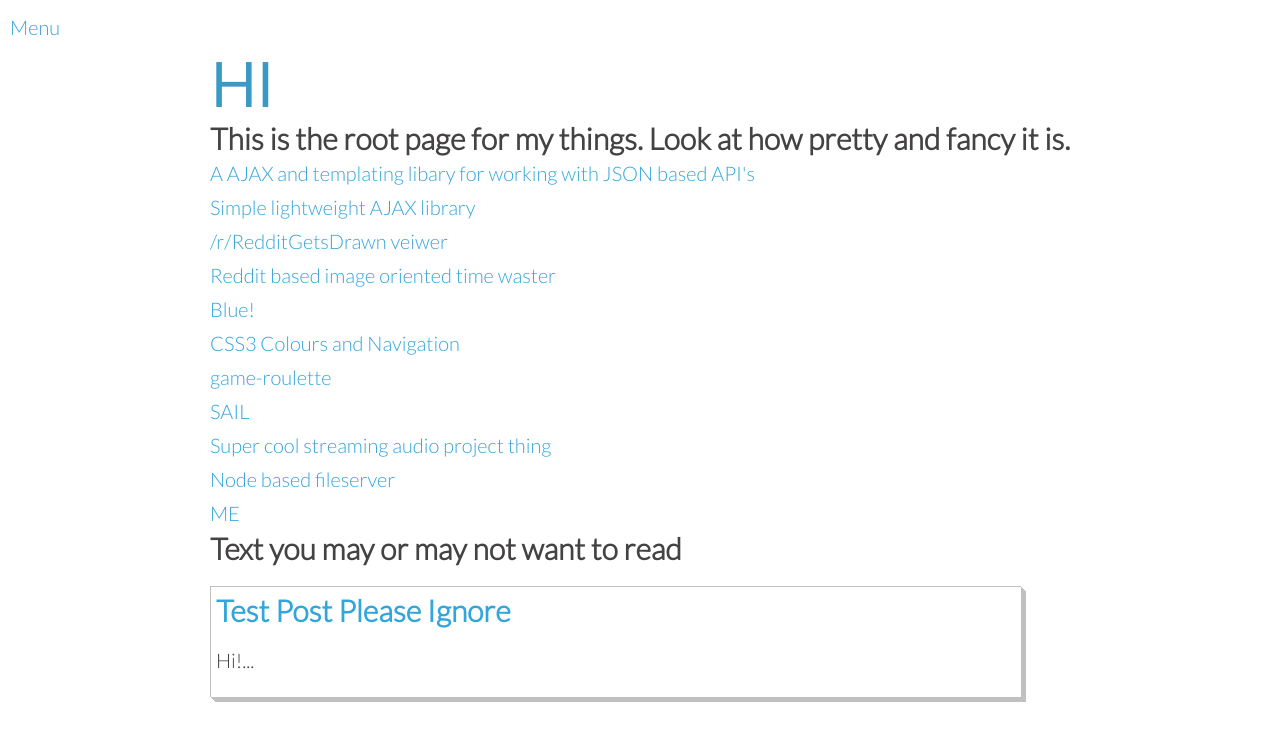
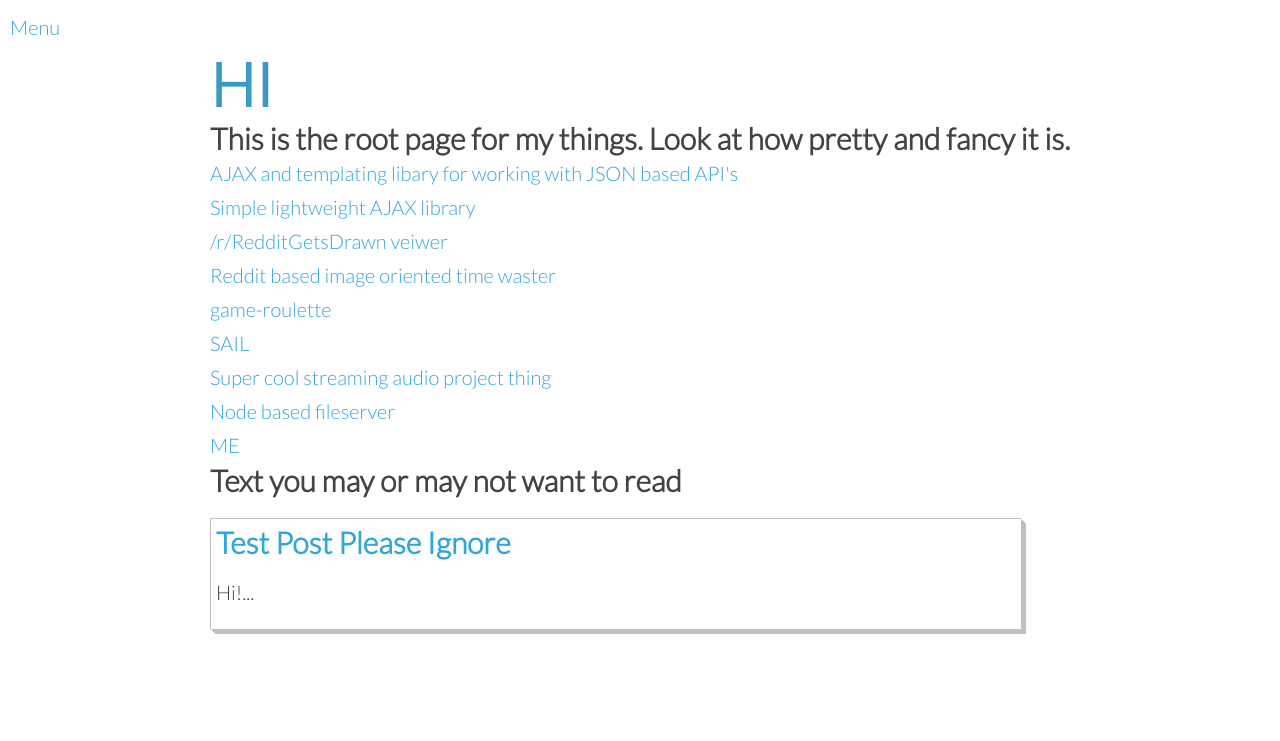
Before and after one commit to cal-smith/cal-smith.github.io, a Jekyll site: the page built from index.html, in a window 1280 px wide. Shown: the top 741 px of the page. Built offline with Jekyll 4.4.1, drawn with Linux system fonts in a browser that asks for light colours; Markdown is read by kramdown in place of the engine named in the settings.

```diff
--- a/_includes/sidebar.html
+++ b/_includes/sidebar.html
@@ -2,6 +2,7 @@
 	<span>Menu</span>
 	<ul>
 		<a href="/"><li>Home</li></a>
-		<a href="http://github.com/hansolo669"><li>@hansolo669</li></a>
+		<a href="http://github.com/hansolo669"><li>Github</li></a>
+		<a href="http://twitter.com/hansolo669"><li>Twitter</li></a>
 	</ul>
 </div>
--- a/index.html
+++ b/index.html
@@ -26,12 +26,10 @@
 			<h2 class="tablet">WHOAAAAA IPAAAAAADDDDDDDD</h3>
 			<h2 class="mobile">Hey mobile person! Sorry about the bugs still working on getting this perfect!</h3>
 			<div class="list">
-				<a href="https://github.com/hansolo669/reallyawesome.js"><div><span>A AJAX and templating libary for working with JSON based API's</span></div></a>
+				<a href="https://github.com/hansolo669/reallyawesome.js"><div><span>AJAX and templating libary for working with JSON based API's</span></div></a>
 				<a href="https://github.com/hansolo669/element1.js"><div><span>Simple lightweight AJAX library</span></div></a>
 				<a href="/reddit_gets_drawn_viewer"><div><span>/r/RedditGetsDrawn veiwer</span></div></a>
 				<a href="/Demos/lel.html"><div><span>Reddit based image oriented time waster</span></div></a>
-				<a href="/Demos/blue.html"><div><span>Blue!</span></div></a>
-				<a href="/Demos/colours.html"><div><span>CSS3 Colours and Navigation</span></div></a>
 				<a href="/game-roulette"><div><span>game-roulette</span></div></a>
 				<a href="/SAIL/"><div><span>SAIL</span></div></a>
 				<a href="https://github.com/hansolo669/audio"><div><span>Super cool streaming audio project thing</span></div></a>
```
